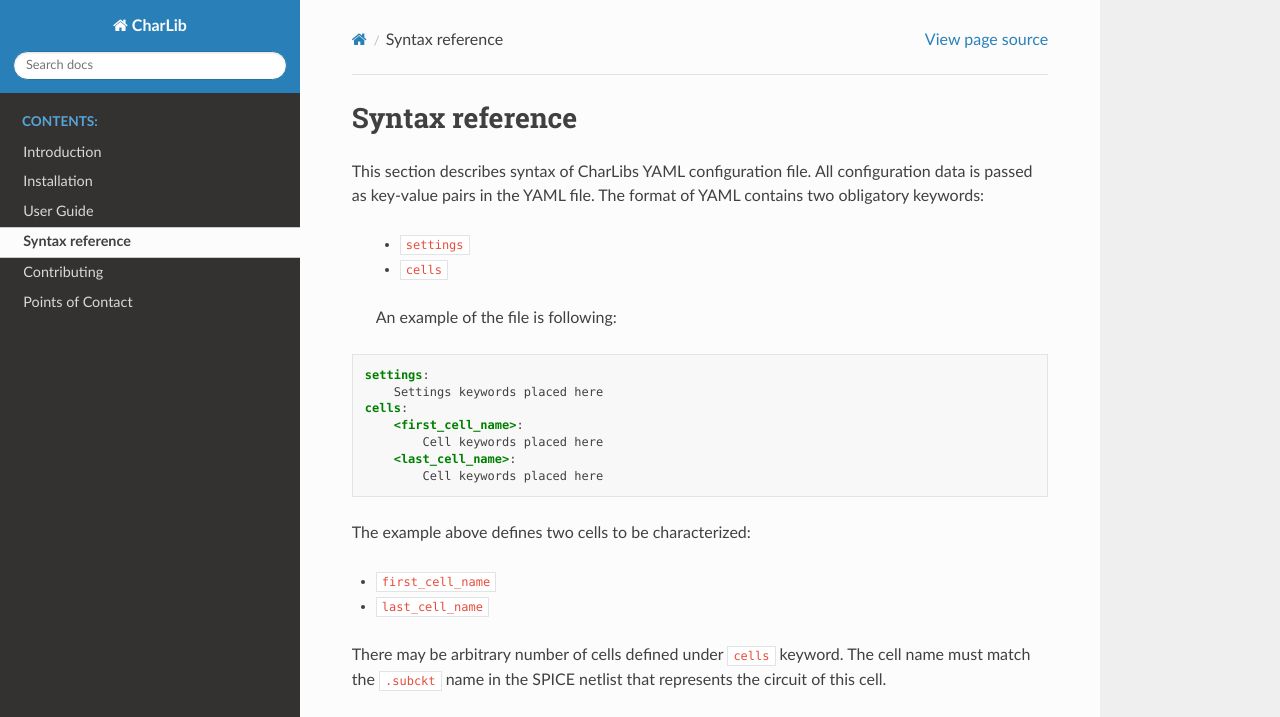
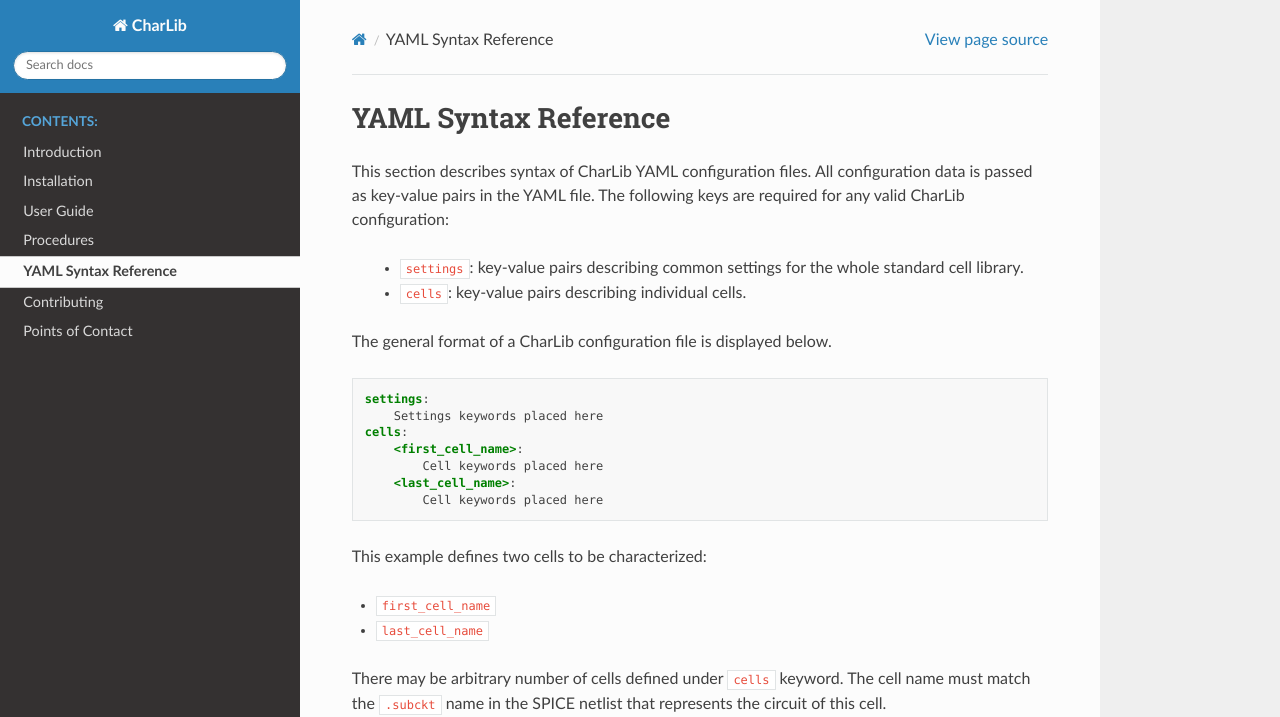
Before and after one commit to stineje/CharLib, a Sphinx documentation site: the page built from docs/manual/source/chapters/05_yaml_syntax_reference.rst, in a window 1280 px wide and 1154 px high. Shown: the top 717 px of the window. Built offline with Sphinx 7.4.7 and the Read the Docs theme 3.1.0, drawn with Linux system fonts in a browser that asks for light colours; some of the changed text lies outside the part shown; grey boxes are pictures that could not be loaded.

Commit message:
docs: Add chapter describing CharLib procedures

```diff
--- a/docs/manual/source/chapters/04_syntax_reference.rst
+++ b/docs/manual/source/chapters/05_yaml_syntax_reference.rst
@@ -1,15 +1,15 @@
 ***************************************************************************************************
-Syntax reference
+YAML Syntax Reference
 ***************************************************************************************************
 
-This section describes syntax of CharLibs YAML configuration file.
+This section describes syntax of CharLib YAML configuration files.
 All configuration data is passed as key-value pairs in the YAML file.
-The format of YAML contains two obligatory keywords:
+The following keys are required for any valid CharLib configuration:
 
- - ``settings``
- - ``cells``
+ - ``settings``: key-value pairs describing common settings for the whole standard cell library.
+ - ``cells``: key-value pairs describing individual cells.
 
- An example of the file is following:
+The general format of a CharLib configuration file is displayed below.
 
 .. code-block:: YAML
 
@@ -21,7 +21,7 @@
         <last_cell_name>:
             Cell keywords placed here
 
-The example above defines two cells to be characterized:
+This example defines two cells to be characterized:
 
 - ``first_cell_name``
 - ``last_cell_name``
@@ -30,6 +30,6 @@
 The cell name must match the ``.subckt`` name in the SPICE netlist that
 represents the circuit of this cell.
 
-.. include:: 04_syntax_reference_settings.rst
+.. include:: 05_settings_yaml_syntax.rst
 
-.. include:: 04_syntax_reference_cell.rst
+.. include:: 05_cell_yaml_syntax.rst
--- a/docs/manual/source/conf.py
+++ b/docs/manual/source/conf.py
@@ -7,9 +7,9 @@
 # https://www.sphinx-doc.org/en/master/usage/configuration.html#project-information
 
 project = 'CharLib'
-copyright = '2025, Marcus Mellor, James Stine'
+copyright = '2026 Marcus Mellor and James Stine'
 author = 'Marcus Mellor, James Stine'
-release = '2.0.0'
+release = '2.1.0'
 
 # -- General configuration ---------------------------------------------------
 # https://www.sphinx-doc.org/en/master/usage/configuration.html#general-configuration
```
Also changed, not shown: docs/manual/source/chapters/03_user_guide.rst (+7 -3 lines), docs/manual/source/chapters/04_procedures.rst (added, +73 -0 lines), docs/manual/source/index.rst (+4 -3 lines), docs/manual/source/chapters/06_contributing.rst (renamed from docs/manual/source/chapters/05_contributing.rst), docs/manual/source/chapters/07_contact.rst (renamed from docs/manual/source/chapters/06_points_of_contact.rst), 3 other files.
